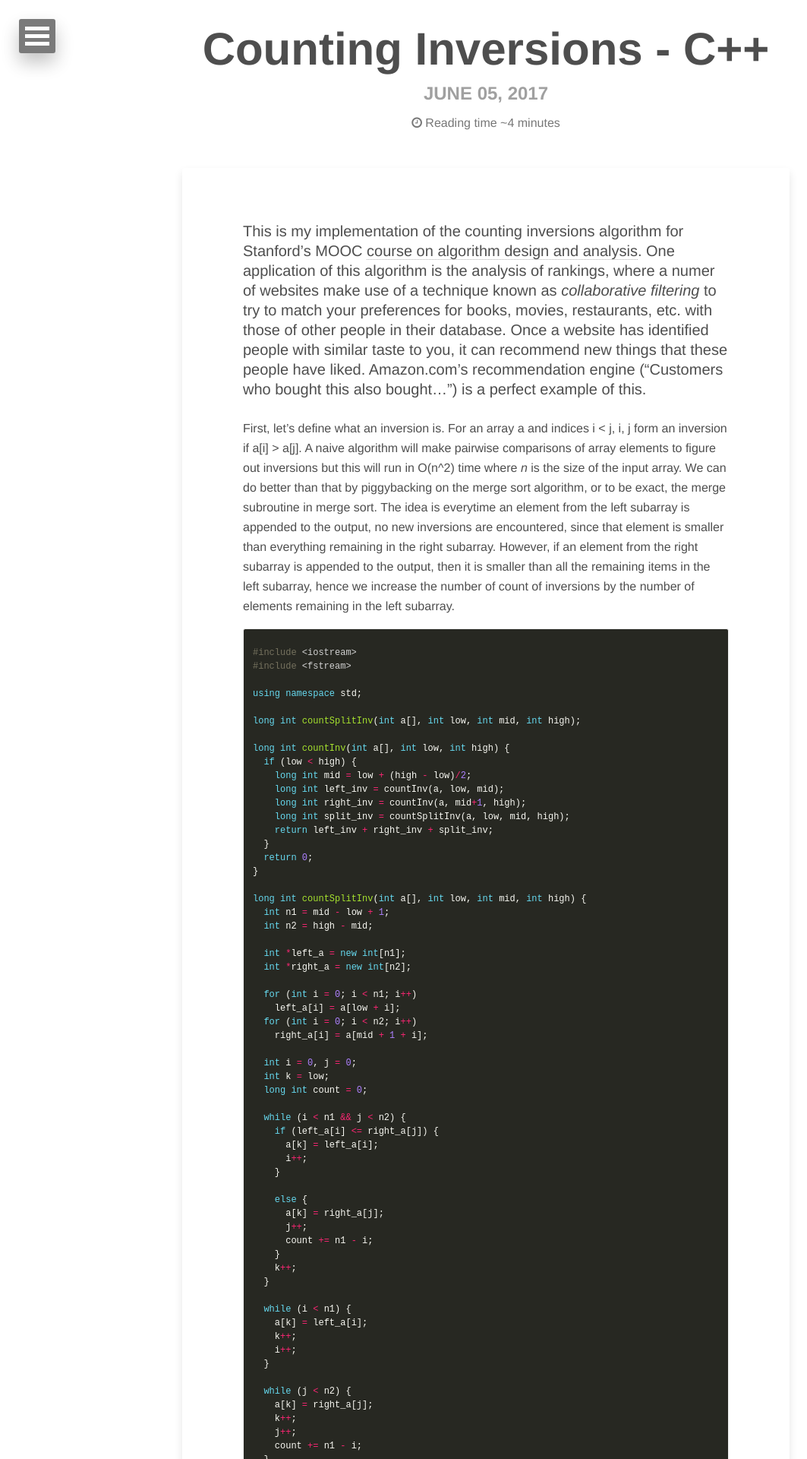
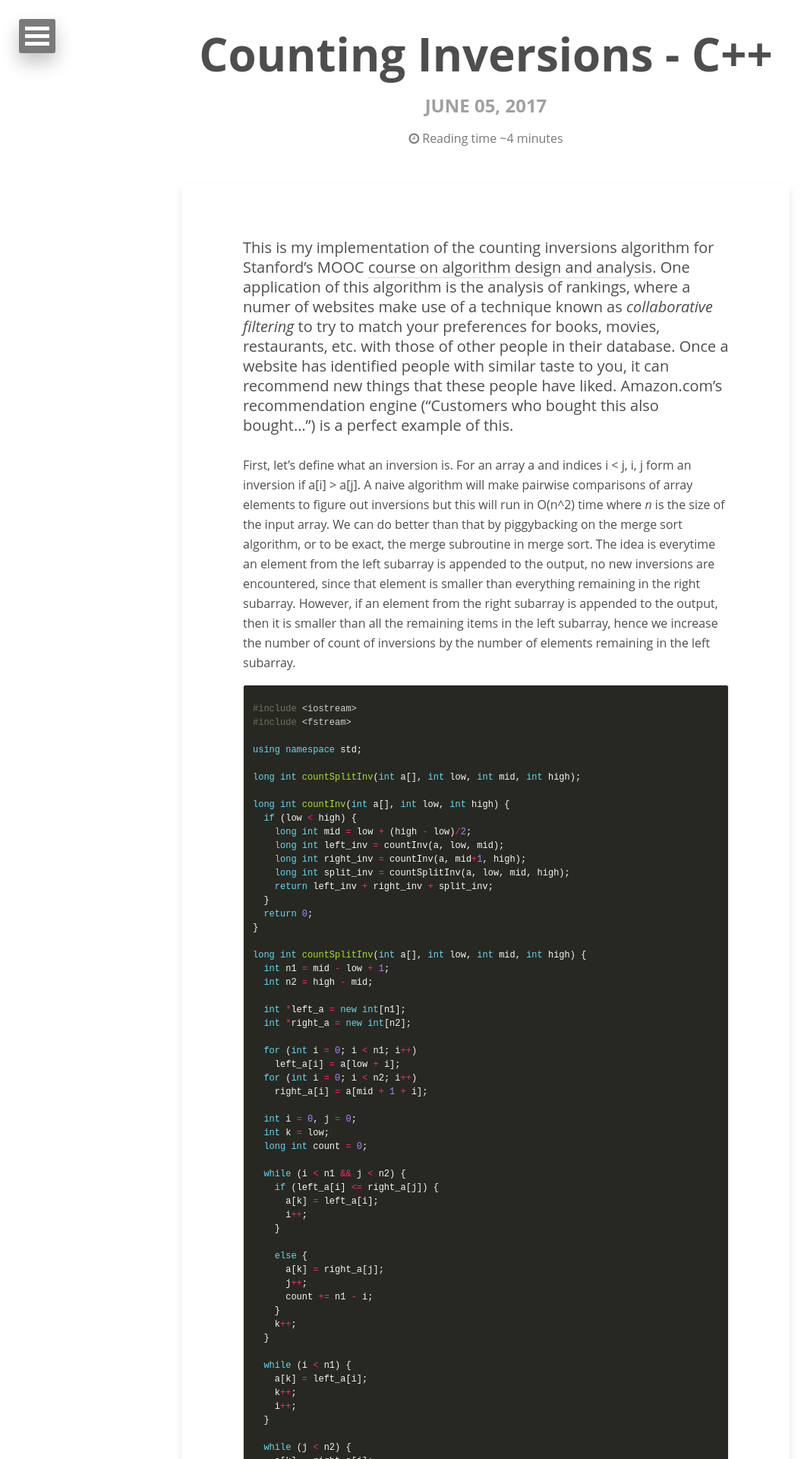
Before and after one commit to drawar/drawar.github.io, a Jekyll site: the page built from _posts/2017-06-05-count-inversion-cpp.md, in a window 1280 px wide. Shown: the top 1920 px of the page at 76% size, without its empty margins (0-1063 px from the left). Built offline with Jekyll 4.4.1, drawn with Linux system fonts in a browser that asks for light colours; nearby versions of some CDN libraries; comment, search, counter and statistics services are not loaded.

Commit message:
Update _variables.scss

```diff
--- a/_sass/_variables.scss
+++ b/_sass/_variables.scss
@@ -13,7 +13,7 @@ $front-page-feature-image-height : 400px; // min 150px recommended
    Typography
    ========================================================================== */
 
-$base-font                       : 'Arima Madurai', Helvetica, Arial, sans-serif;
+$base-font                       : 'Open Sans', Helvetica, Arial, sans-serif;
 $heading-font                    : $base-font;
 $caption-font                    : $base-font;
 $code-font                       : monospace;
```
